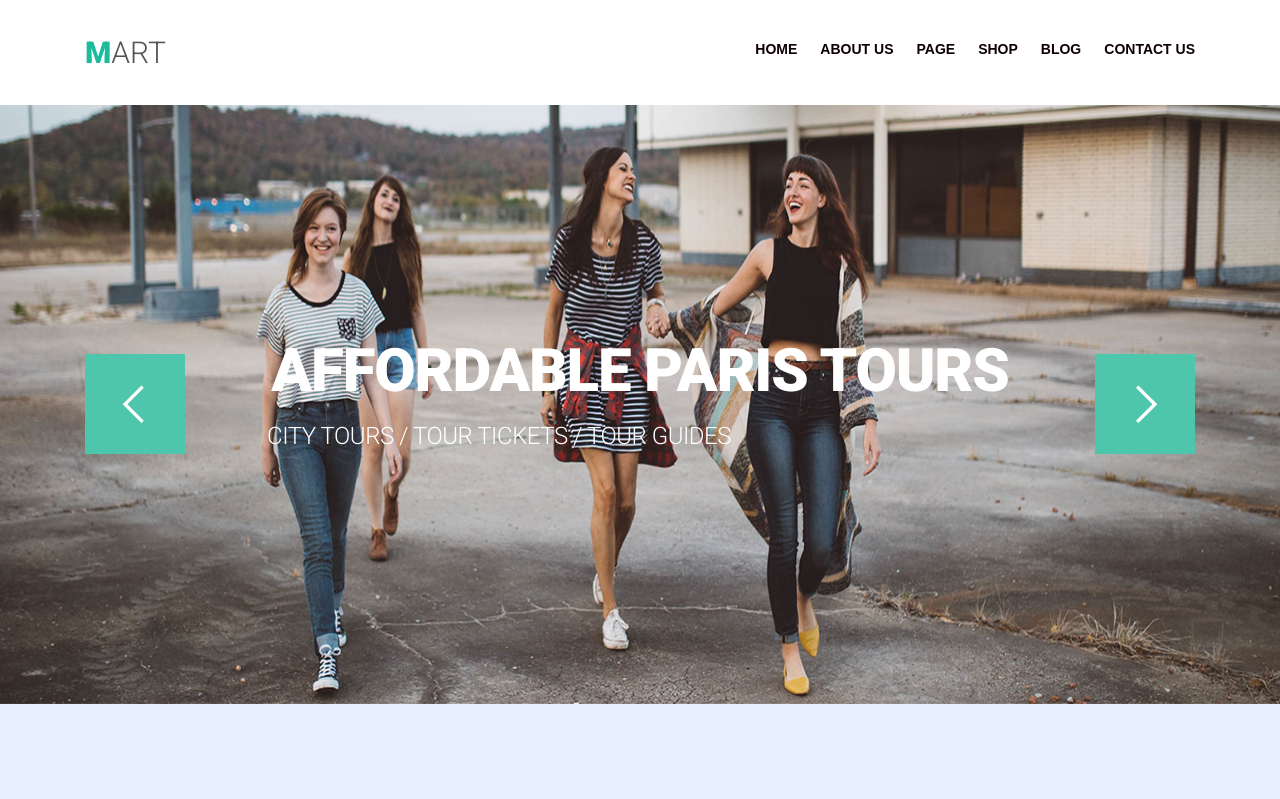
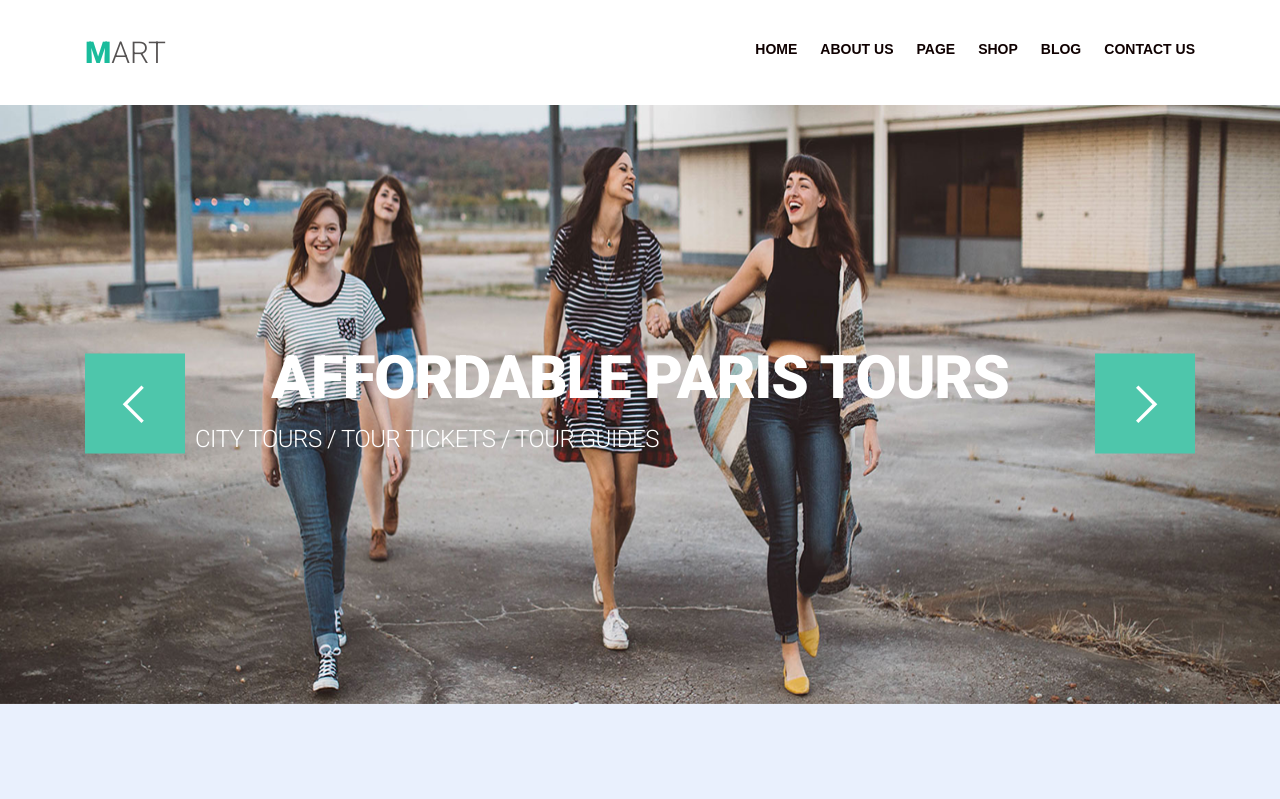
Before and after one commit to Oleksandr987/goit-fe-course, a plain HTML site: page html-css/module-5/index.html in a window 1280 px wide. Shown: the top 799 px of the page. Drawn offline with Linux system fonts and the light colour scheme.

Commit message:
added slider

```diff
--- a/html-css/module-5/css/style.css
+++ b/html-css/module-5/css/style.css
@@ -157,22 +157,15 @@ h1::first-letter {
 }
 
 .slide h2 {
-    position: absolute;
     font-family: 'Roboto', sans-serif;
     font-weight: 900;
     font-size: 60px;
-    line-height: 82px;
     letter-spacing: -1.2px;
     color: #ffffff;
     text-align: center;
-    left: 0;
-    right: 0;
-    top: 50%;
-    transform: translateY(-90%);
 }
 
 .slide p {
-    position: absolute;
     font-family: 'Roboto',
     sans-serif;
     font-weight: 300;
@@ -180,9 +173,8 @@ h1::first-letter {
     line-height: 54px;
     letter-spacing: -0.48px;
     color: #ffffff;
-    left: 16.4%;
-    top: 50%;
-    transform: translateY(10%);
+    margin-left: 110px;
+
 }
 
 /*---Title---*/
```
